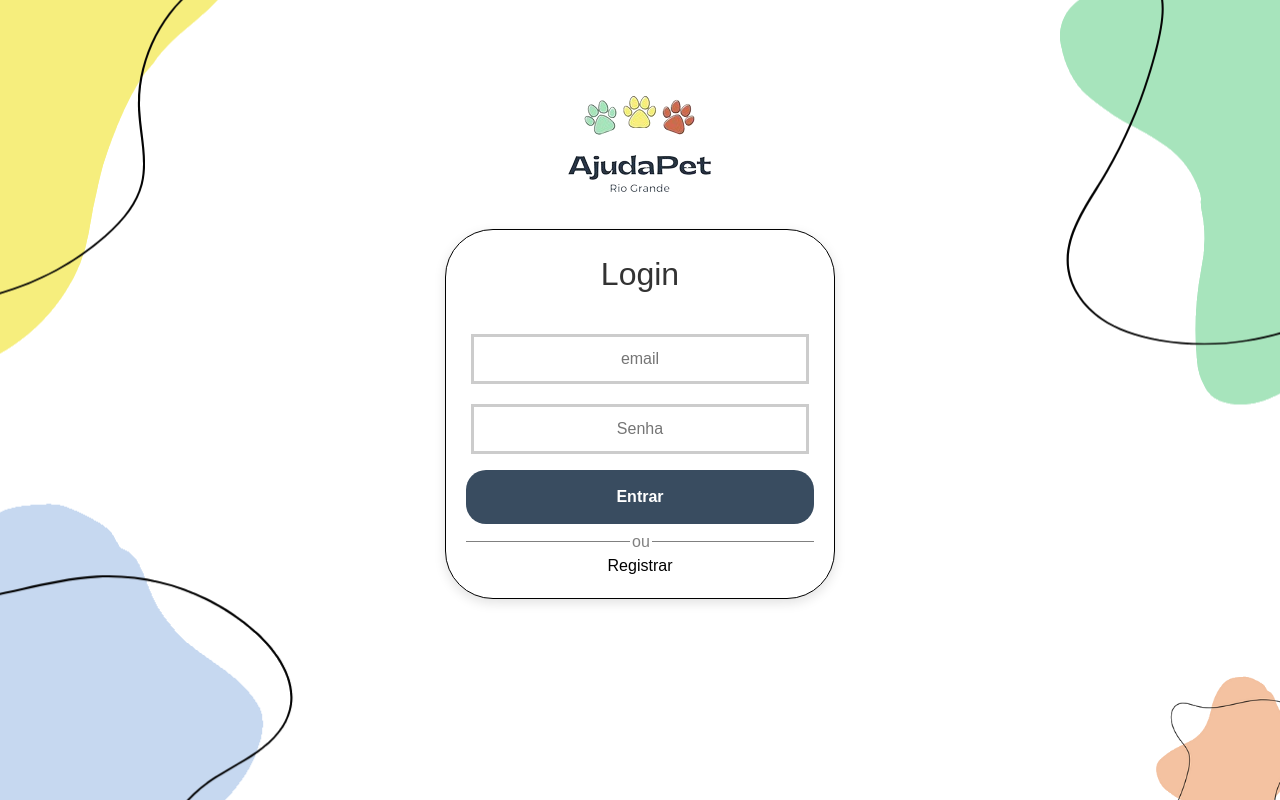
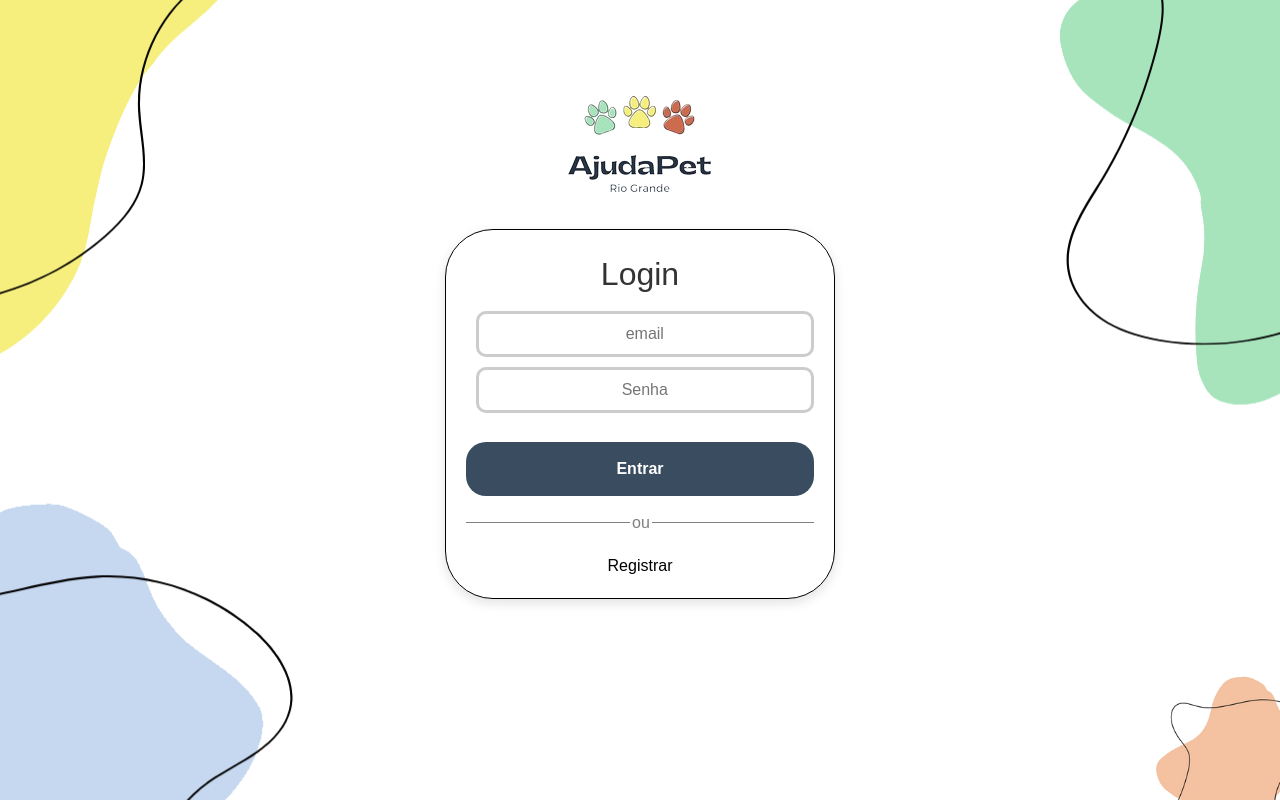
Before and after one commit to ajuda-pet/ajudapet-frontend, a React (Create React App) app: page /login in a window 1280 px wide. Shown: the top 800 px of the page. Built offline with nearby package versions, Linux system fonts and the light colour scheme; the HTML template or start-up script is replaced by a standard one; a web font is replaced by a local one.

Commit message:
fix: login glowup

```diff
--- a/src/App.js
+++ b/src/App.js
@@ -17,7 +17,7 @@ import 'bootstrap/dist/css/bootstrap.min.css';
 
 
 function App() {
-    const [isAuthenticated, setIsAuthenticated] = React.useState(false);
+    const [isAuthenticated, setIsAuthenticated] = React.useState(true);
     //buscar a validação pela api e autorizar o acesso
     React.useEffect(() => {
         let jwtToken = localStorage.getItem("token");
--- a/src/components/molecules/petForm/index.jsx
+++ b/src/components/molecules/petForm/index.jsx
@@ -11,7 +11,7 @@ const SelectPointAdoption = ({ register, errors, setSelectedPoint }) => {
     useEffect(() => {
         const groupId = localStorage.getItem('groupId');
         pointsController.getByGroup(groupId).then((response) => {
-            if (response.info.adoptionPoints && response.info.adoptionPoints.length > 0) {
+            if (response && response.info.adoptionPoints && response.info.adoptionPoints.length > 0) {
                 setPoints(response.info.adoptionPoints)
             }
         });
--- a/src/pages/login/index.jsx
+++ b/src/pages/login/index.jsx
@@ -10,8 +10,6 @@ import Background from '../../components/organism/background/Background';
 
 // Estilos
 import './index.css';
-
-
 
 function Login() {
   localStorage.removeItem("authenticated");
@@ -80,6 +78,7 @@ function Login() {
         <div className="form-inputs form-l">
           <div className="header-lr" >
             <h1>Login</h1>
+
            {error ? <p className="error">{error}</p> : <></>}
            {msg? <p className="error">{msg}</p>: <></>}
           </div>
@@ -111,15 +110,15 @@ function Login() {
             </div>
           </div>
 
-          <div className='footer-l'>
+          <div className='footer-l mt-4'>
             <button type='submit' className="btn1">Entrar</button>
 
-            <div className='linha-ou'>
+            <div className='linha-ou mt-4 mb-1'>
               <div className='linha'></div>
               <p className='ou'><span>ou</span></p>
             </div>
 
-            <button onClick={() => navigate('/register')} className="btn-clean"> Registrar</button>
+              <button onClick={() => navigate('/register')} className="btn-clean"> Registrar </button>
             </div>
         </div>
 
--- a/src/pages/register/estilos/index.css
+++ b/src/pages/register/estilos/index.css
@@ -64,14 +64,14 @@
     display: flex;
     flex-direction: column;
     justify-content: center;
-    height: 60%;
+    height: 70%;
 }
 
 .main-rl-img {
     display: flex;
     flex-direction: column;
     justify-content: start;
-    height: 60%;
+    height: 70%;
 }
 
 
@@ -88,14 +88,17 @@
 }
 
 .input-field {
-    margin: 20px auto 0px;
+
+    color: rgb(34, 34, 34);
+    margin-top:10px;
+    margin-left: 10px;
     text-align: center;
     width: 97%;
-    padding: 10px;
+    padding: 8px;
 
     font-size: 1em;
     border: 0.2em solid #ccc;
-    border-radius: 0px;
+    border-radius: 10px;
 
 }
 
```
